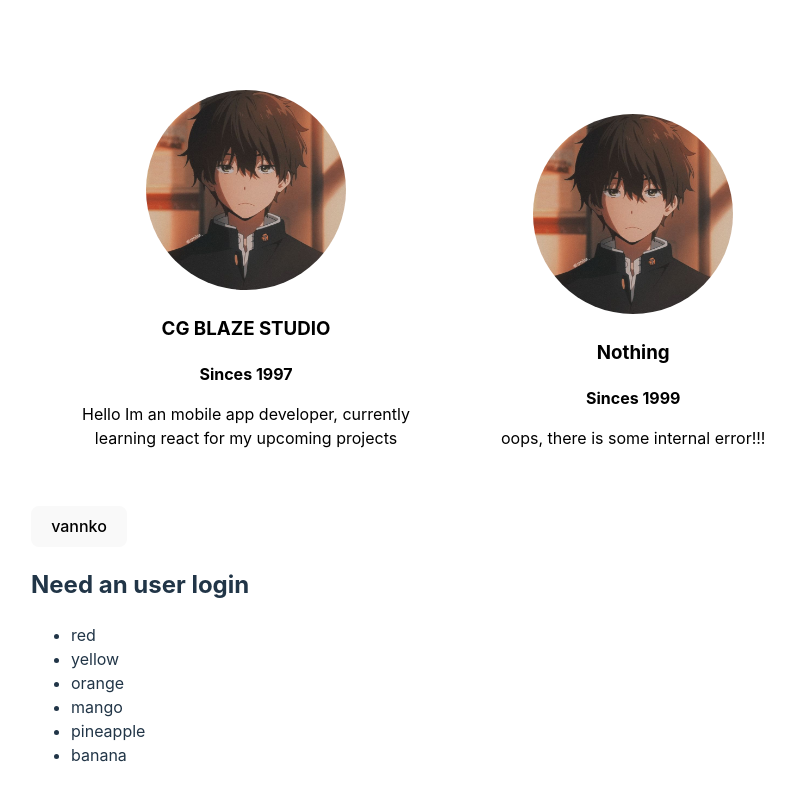
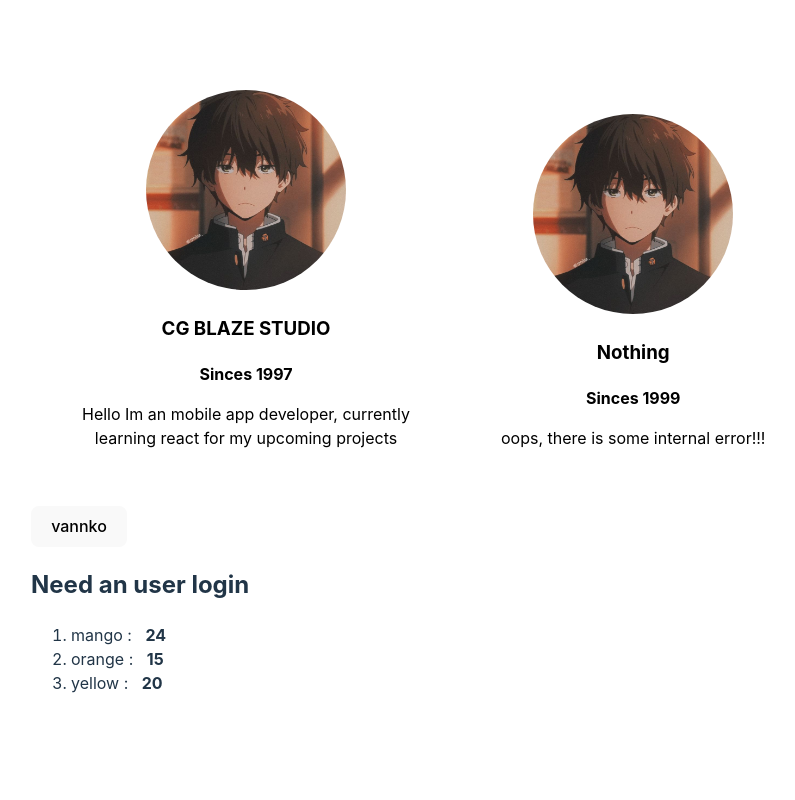
Before and after one commit to Karthikeyan8296/Basics-of-React-JS, a React (Vite) app: page / in a window 1280 px wide. Shown: the top 800 px of the page, without its empty margins (19-814 px from the left). Built offline with nearby package versions, Linux system fonts and the light colour scheme.

Commit message:
Array of Objects

```diff
--- a/src/App.jsx
+++ b/src/App.jsx
@@ -6,6 +6,7 @@ import Card from "./components/Card";
 import Button from "./components/Button";
 import UserGreeting from "./components/UserGreeting";
 import List from "./components/List";
+import ArrayIntoObjects from "./components/ArrayIntoObjects";
 
 function App() {
   return (
@@ -20,7 +21,9 @@ function App() {
       <Card />
       <Button />
       <UserGreeting isLoggedin={false} userName="Karthik" />
-      <List/>
+
+      {/* <List/> */}
+      <ArrayIntoObjects/>
     </>
   );
 }
--- /dev/null
+++ b/src/components/ArrayIntoObjects.jsx
@@ -0,0 +1,27 @@
+import React from "react";
+
+const ArrayIntoObjects = () => {
+  const fruits = [
+    { id: 1, name: "red", calories: 50 },
+    { id: 2, name: "yellow", calories: 20 },
+    { id: 3, name: "orange", calories: 15 },
+    { id: 4, name: "mango", calories: 24 },
+    { id: 5, name: "pineapple", calories: 58 },
+    { id: 6, name: "banana", calories: 45 },
+  ];
+
+  fruits.sort((a, b) => a.name.localeCompare(b.name)); //ALPHABETICAL ORDER//
+
+  const lowCalFruit = fruits.filter((value) => value.calories < 30); //FILTERING
+
+  //key - each object name should be diff//
+  const ListItems = lowCalFruit.map((value) => (
+    <li key={value.id}>
+      {value.name} : &nbsp; <b>{value.calories}</b>
+    </li>
+  ));
+
+  return <ol>{ListItems}</ol>;
+};
+
+export default ArrayIntoObjects;
--- a/src/components/List.jsx
+++ b/src/components/List.jsx
@@ -3,7 +3,7 @@ import React from "react";
 const List = () => {
   const fruits = ["red", "yellow", "orange", "mango", "pineapple", "banana"];
 
-  const ListItems = fruits.map((fruit) => <li>{fruit}</li>);
+  const ListItems = fruits.map((value) => <li>{value}</li>);
 
   return <ul>{ListItems}</ul>;
 };
```
